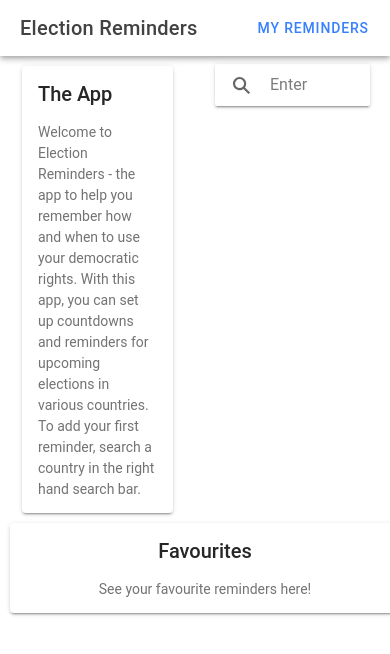
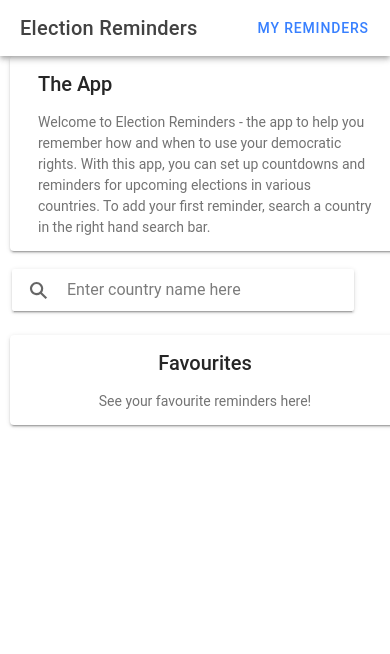
Before and after one commit to PhilipWright96/ElectionReminders, a React (Vite) app: page /home in a window 390 px wide. Shown: the top 654 px of the page. Built offline with nearby package versions, Linux system fonts and the light colour scheme.

Commit message:
Rearrange components to be mobile friendly

```diff
--- a/src/pages/Home.tsx
+++ b/src/pages/Home.tsx
@@ -23,10 +23,8 @@ const Home: React.FC = () => {
         </IonHeader>
         <div className='container'>
           <div className='row'>
-            <div className="col">
-              <IntroductionTextCard />
-            </div>
-            <div className="col">
+            <IntroductionTextCard />
+            <div className="row">
               <CountrySearchBar></CountrySearchBar>
             </div>
           </div>
```
